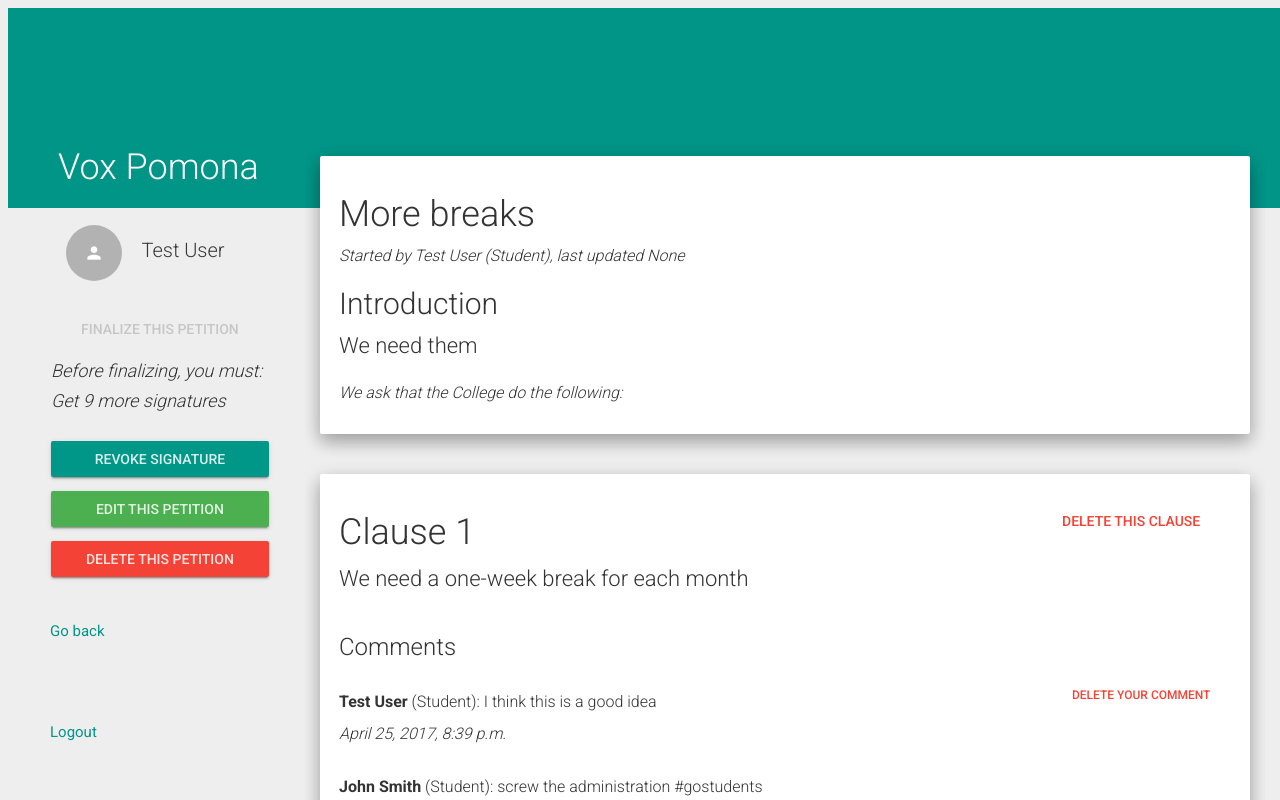
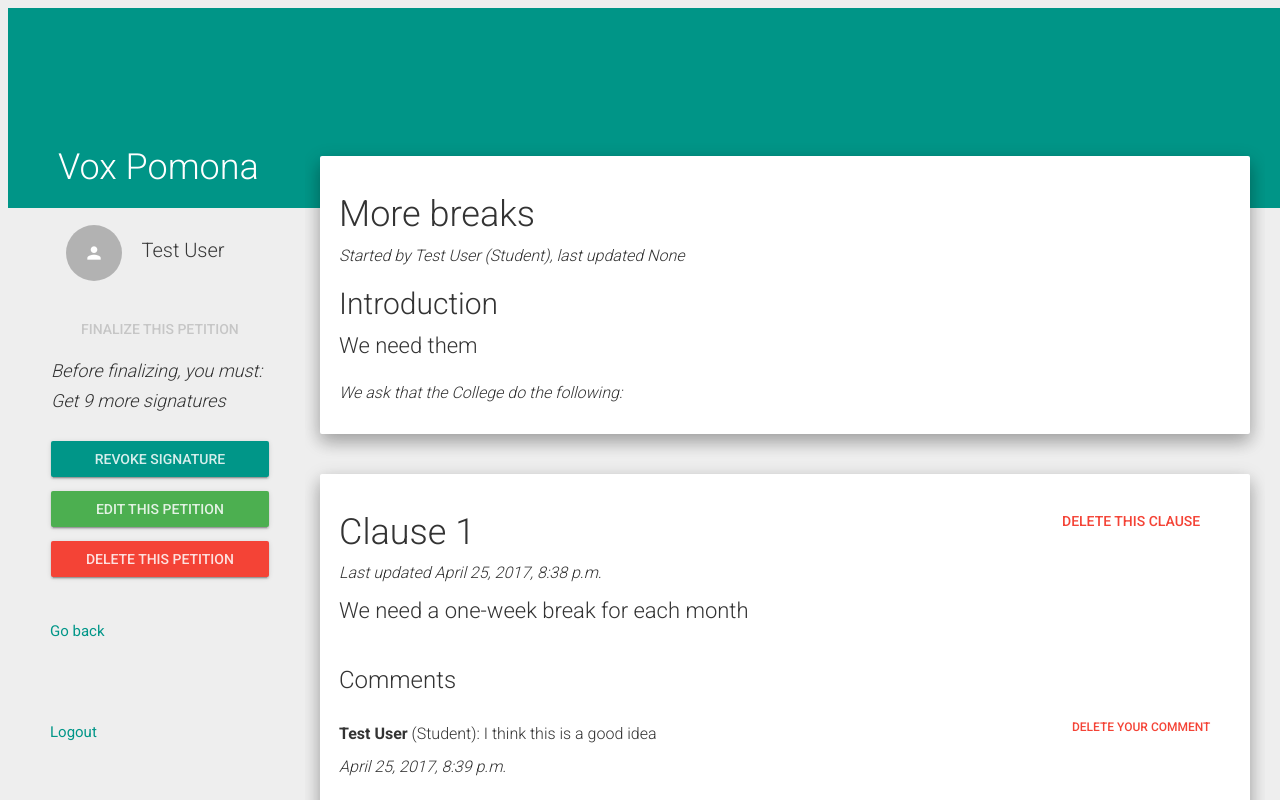
Before and after one commit to monohelix/VoxPomona, a Django app: page /view_petition/1/ in a window 1280 px wide. Run offline with Django 3.2, Linux system fonts and the light colour scheme; a user stored in the database is signed in; data comes from the database, SQL or seed files in the repository; some libraries are stand-ins or nearby versions.

Commit message:
clause time

```diff
--- a/VoxPomona/templates/view_petition.html
+++ b/VoxPomona/templates/view_petition.html
@@ -113,6 +113,7 @@
         <div class="col-md-10">
           <!-- clause enumeration -->
           <h1>Clause {{ forloop.counter }}</h1>
+          <p><em>Last updated {{ cl.time }}</em></p>
         </div>
         <div class="col-md-2">
           <!-- delete clause button -->
```
